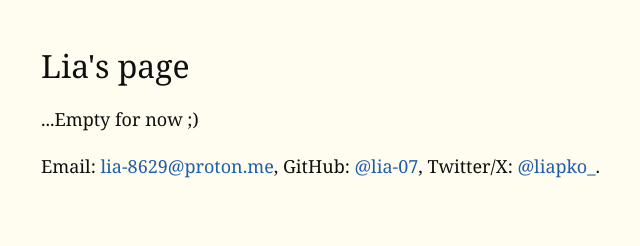
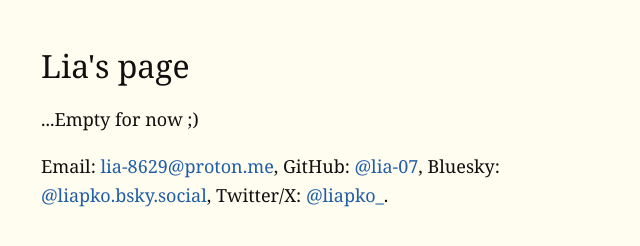
Before and after one commit to lia-07/lia-07.github.io, a plain HTML site: page index.html in a window 1280 px wide. Shown: the whole page, without its empty margins (299-939 px from the left). Drawn offline with Linux system fonts and the light colour scheme.

Commit message:
add bluesky

```diff
--- a/index.html
+++ b/index.html
@@ -106,7 +106,10 @@
           >lia-8629@proton.me</a
         >, GitHub:
         <a href="https://github.com/lia-07" target="_blank">@lia-07</a>,
-        Twitter/X:
+        Bluesky:
+        <a href="https://bsky.app/profile/liapko.bsky.social" target="_blank"
+          >@liapko.bsky.social</a
+        >, Twitter/X:
         <a href="https://twitter.com/liapko_" target="_blank">@liapko_</a>.
       </p>
     </main>
```
